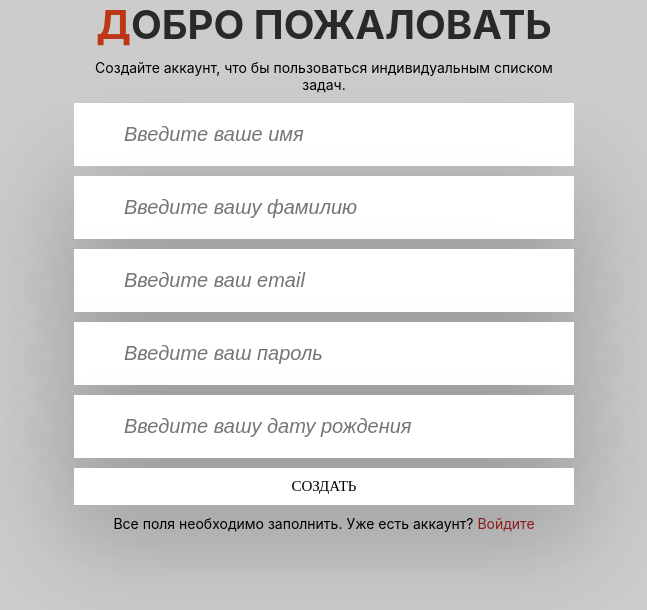
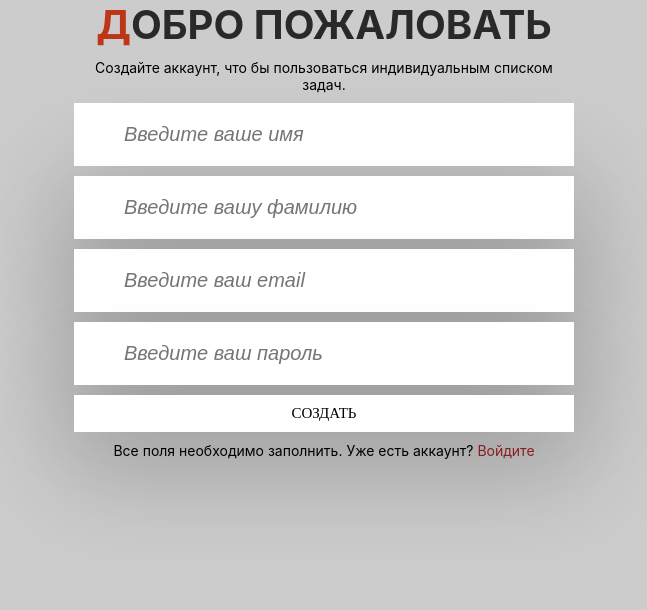
Before and after one commit to AlexKoloda/TODO-List, a React (Create React App) app in the folder my-app/: page /sign-up in a window 1280 px wide. Shown: the top 610 px of the page, without its empty margins (316-963 px from the left). Built offline with nearby package versions, Linux system fonts and the light colour scheme; no server answers.

Commit message:
Delete date birth

```diff
--- a/my-app/src/pages/SignUp/SignUp.tsx
+++ b/my-app/src/pages/SignUp/SignUp.tsx
@@ -14,7 +14,6 @@ export const SignUp = () => {
     lastName: '',
     email: '',
     password: '',
-    dateBirth: '',
   });
 
   const handleChangeValue = (event: React.ChangeEvent<HTMLInputElement>) => {
@@ -57,17 +56,10 @@ export const SignUp = () => {
       inputValue: createUser.password,
       onValueChange: handleChangeValue,
     },
-    {
-      name: 'dateBirth',
-      type: 'text',
-      inputClassName: styles.sign_up__input,
-      placeholderText: 'Введите вашу дату рождения',
-      inputValue: createUser.dateBirth,
-      onValueChange: handleChangeValue,
-    },
   ];
 
   const handleSubmit = async () => {
+    try {
       const user = await dispatch(signUp(createUser)).unwrap();
       if (user) {
         navigate('/');
@@ -77,8 +69,11 @@ export const SignUp = () => {
       lastName: '',
       email: '',
       password: '',
-    dateBirth: '',
       });
+
+    } catch (error) {
+
+    }
   };
 
   return (
--- a/my-app/src/types/user.ts
+++ b/my-app/src/types/user.ts
@@ -3,7 +3,6 @@ export interface User {
   lastName: string;
   email: string;
   password?: string;
-  dateBirth: string;
   id: number;
 }
 
```
Lines whose indentation alone changed are shown as unchanged.
